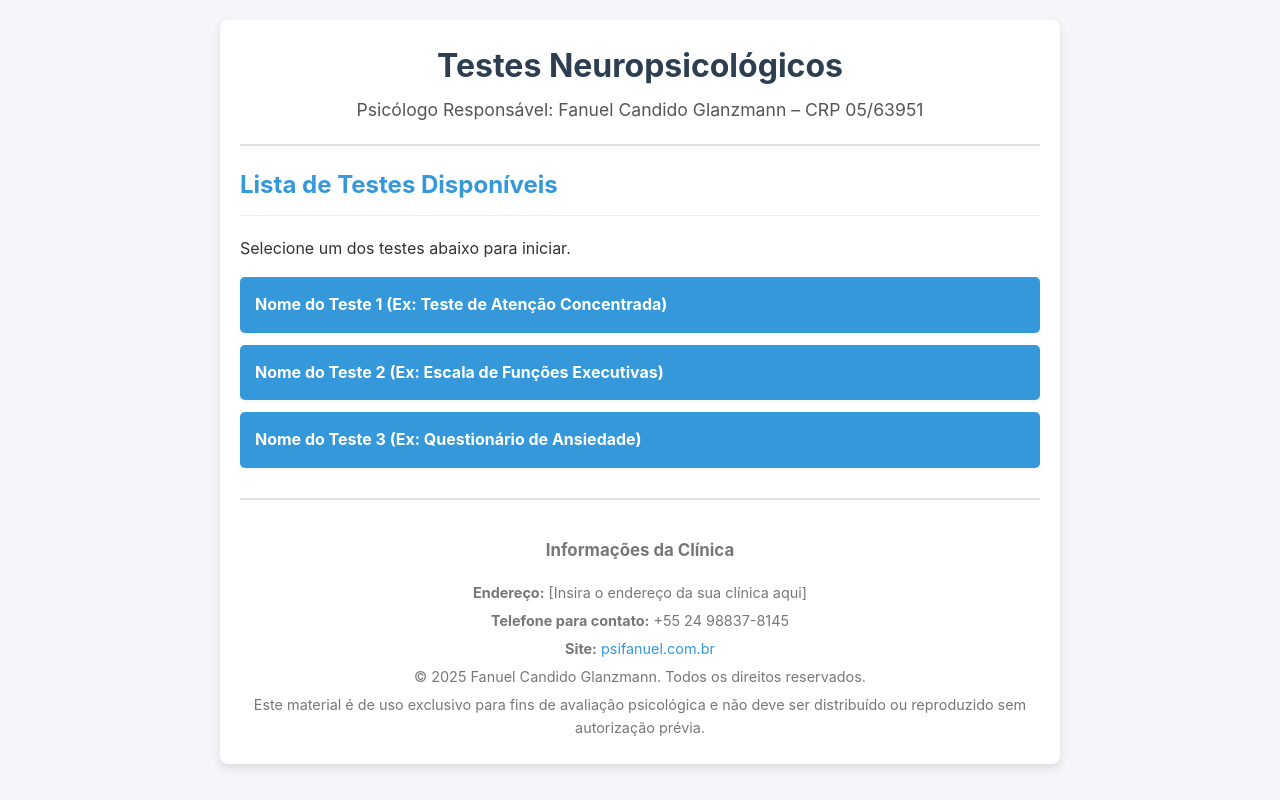
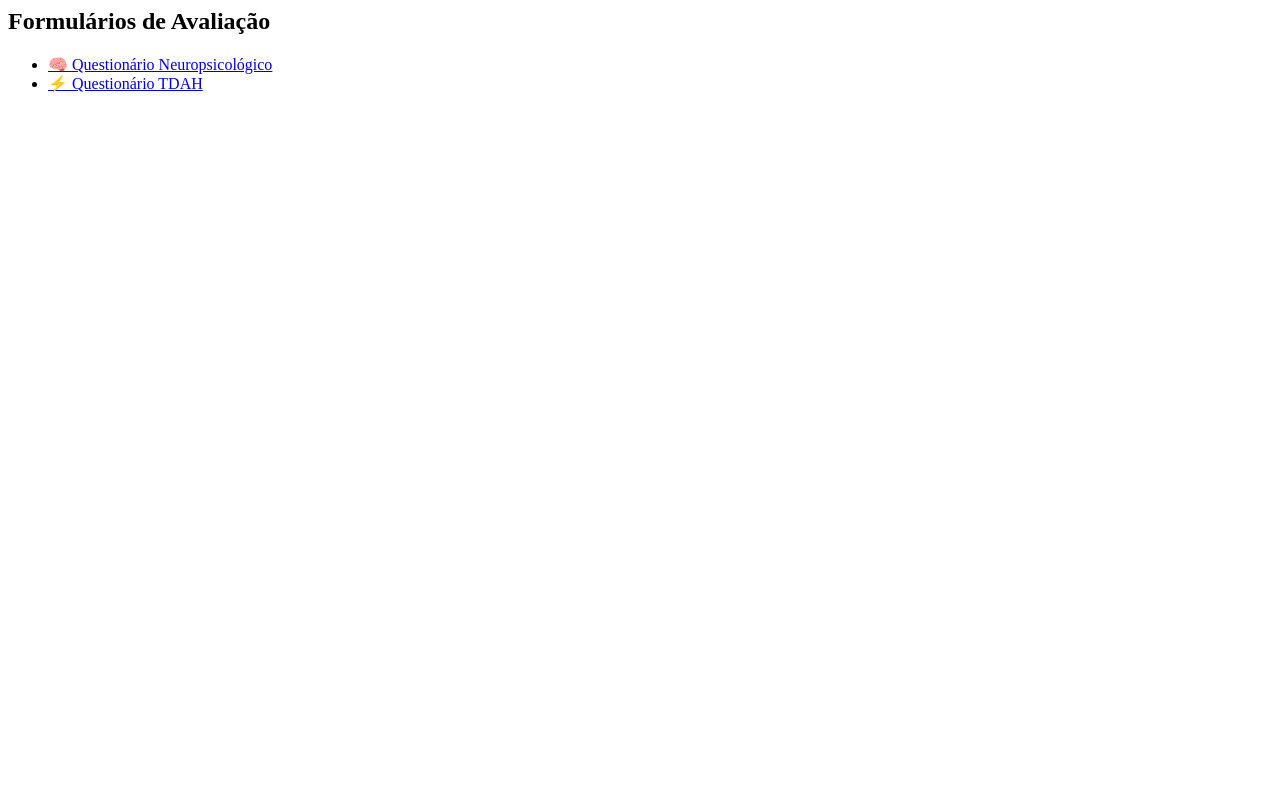
Before and after one commit to psifanuel/psifanuel.github.io, a plain HTML site: page index.html in a window 1280 px wide. Drawn offline with Linux system fonts and the light colour scheme.

Commit message:
index.html

```diff
--- a/README.html
+++ b/index.html
@@ -1,144 +1,5 @@
-<!DOCTYPE html>
-<html lang="pt-br">
-<head>
-    <meta charset="UTF-8">
-    <meta name="viewport" content="width=device-width, initial-scale=1.0">
-    <title>Testes Neuropsicológicos - Fanuel C. Glanzmann</title>
-    <style>
-        /* Estilos gerais para a página */
-        body {
-            font-family: -apple-system, BlinkMacSystemFont, "Segoe UI", Roboto, Helvetica, Arial, sans-serif;
-            line-height: 1.6;
-            margin: 0;
-            padding: 0;
-            background-color: #f4f4f9;
-            color: #333;
-        }
-
-        /* Container principal para centralizar o conteúdo */
-        .container {
-            max-width: 800px;
-            margin: 20px auto;
-            padding: 20px;
-            background-color: #ffffff;
-            border-radius: 8px;
-            box-shadow: 0 4px 8px rgba(0,0,0,0.1);
-        }
-
-        /* Estilos do Cabeçalho */
-        header {
-            text-align: center;
-            border-bottom: 2px solid #e0e0e0;
-            padding-bottom: 20px;
-            margin-bottom: 20px;
-        }
-
-        header h1 {
-            color: #2c3e50;
-            margin: 0;
-        }
-
-        header p {
-            margin: 5px 0 0;
-            color: #555;
-            font-size: 1.1em;
-        }
-
-        /* Estilos da seção principal */
-        main h2 {
-            color: #3498db;
-            border-bottom: 1px solid #eee;
-            padding-bottom: 10px;
-        }
-
-        /* Estilos da lista de testes */
-        .test-list {
-            list-style-type: none;
-            padding: 0;
-        }
-
-        .test-list li {
-            margin-bottom: 12px;
-        }
-
-        .test-list a {
-            display: block;
-            padding: 15px;
-            background-color: #3498db;
-            color: #ffffff;
-            text-decoration: none;
-            border-radius: 5px;
-            transition: background-color 0.3s ease, transform 0.2s ease;
-            font-weight: bold;
-            box-shadow: 0 2px 4px rgba(0,0,0,0.05);
-        }
-
-        .test-list a:hover {
-            background-color: #2980b9;
-            transform: translateY(-2px);
-        }
-
-        /* Estilos do Rodapé */
-        footer {
-            text-align: center;
-            margin-top: 30px;
-            padding-top: 20px;
-            border-top: 2px solid #e0e0e0;
-            font-size: 0.9em;
-            color: #777;
-        }
-
-        footer p {
-            margin: 5px 0;
-        }
-
-        footer a {
-            color: #3498db;
-            text-decoration: none;
-        }
-        footer a:hover {
-            text-decoration: underline;
-        }
-
-    </style>
-</head>
-<body>
-
-    <div class="container">
-
-        <header>
-            <h1>Testes Neuropsicológicos</h1>
-            <p>Psicólogo Responsável: Fanuel Candido Glanzmann – CRP 05/63951</p>
-        </header>
-
-        <main>
-            <h2>Lista de Testes Disponíveis</h2>
-            <p>Selecione um dos testes abaixo para iniciar.</p>
-
-            <ul class="test-list">
-                <li><a href="seu-arquivo-de-teste-1.html">Nome do Teste 1 (Ex: Teste de Atenção Concentrada)</a></li>
-
-                <li><a href="seu-arquivo-de-teste-2.html">Nome do Teste 2 (Ex: Escala de Funções Executivas)</a></li>
-
-                <li><a href="seu-arquivo-de-teste-3.html">Nome do Teste 3 (Ex: Questionário de Ansiedade)</a></li>
-
-                </ul>
-        </main>
-
-        <footer>
-            <div class="clinic-info">
-                <h3>Informações da Clínica</h3>
-                <p><strong>Endereço:</strong> [Insira o endereço da sua clínica aqui]</p>
-                <p><strong>Telefone para contato:</strong> +55 24 98837-8145</p>
-                <p><strong>Site:</strong> <a href="https://psifanuel.com.br" target="_blank">psifanuel.com.br</a></p>
-            </div>
-            <div class="rights">
-                <p>&copy; 2025 Fanuel Candido Glanzmann. Todos os direitos reservados.</p>
-                <p>Este material é de uso exclusivo para fins de avaliação psicológica e não deve ser distribuído ou reproduzido sem autorização prévia.</p>
-            </div>
-        </footer>
-
-    </div>
-
-</body>
-</html>
+<h2>Formulários de Avaliação</h2>
+<ul>
+  <li><a href="questionario-neuro.html">🧠 Questionário Neuropsicológico</a></li>
+  <li><a href="questionario-tdah.html">⚡ Questionário TDAH</a></li>
+</ul>
```
